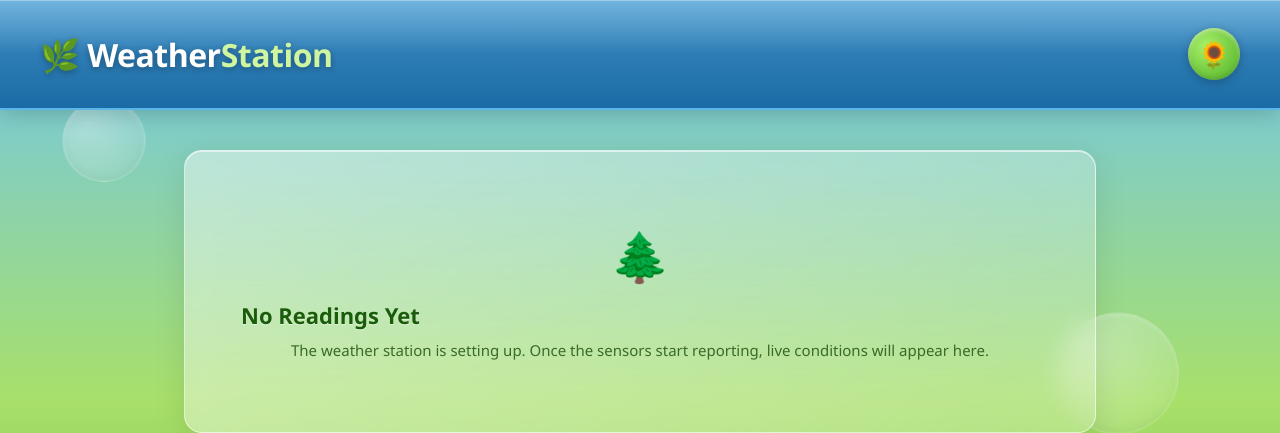
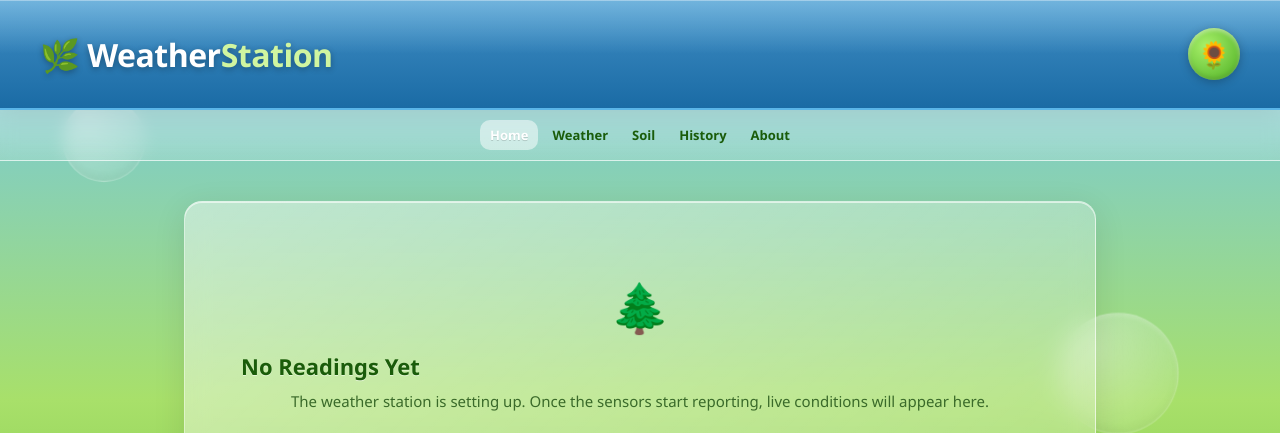
Before and after one commit to cecedabro/weatherstation, a FastAPI app: page / in a window 1280 px wide. Shown: the top 433 px of the page. Run offline with FastAPI, Linux system fonts and the light colour scheme.

Commit message:
T26: Shared navigation (SPEC 10.1): a `<nav aria-label="Main">` in `base.html` linking Home `/`, Weather `/weather`, Soil `/soil`, History `/history`, About `/about`. Each route passes `active` ("home", "weather", …) and that link gets `aria-current="page"`. It must wrap without horizontal scroll at 360 px. Write `tests/test_nav.py` for `/` (all five links, only Home is current).

```diff
--- a/backend/app/static/style.css
+++ b/backend/app/static/style.css
@@ -239,6 +239,45 @@ body {
 @keyframes float {
   0%, 100% { transform: translateY(0) scale(1); }
   50% { transform: translateY(-20px) scale(1.04); }
+}
+
+/* ---- Navigation ---- */
+.nav {
+  background: linear-gradient(180deg, rgba(255, 255, 255, 0.35) 0%, rgba(255, 255, 255, 0.15) 100%);
+  backdrop-filter: blur(8px);
+  -webkit-backdrop-filter: blur(8px);
+  border-bottom: 1px solid var(--color-glass-border);
+  display: flex;
+  flex-wrap: wrap;
+  gap: var(--space-xs);
+  justify-content: center;
+  padding: var(--space-md) var(--space-lg);
+  position: relative;
+  z-index: var(--z-content);
+}
+
+.nav a {
+  display: inline-block;
+  padding: var(--space-sm) var(--space-md);
+  font-size: var(--font-size-label);
+  font-weight: 600;
+  font-family: inherit;
+  color: var(--color-text-strong);
+  text-decoration: none;
+  border-radius: var(--radius-sm);
+  transition: background 0.15s, color 0.15s;
+  white-space: nowrap;
+}
+
+.nav a:hover {
+  background: rgba(255, 255, 255, 0.3);
+  color: #fff;
+}
+
+.nav a[aria-current="page"] {
+  background: rgba(255, 255, 255, 0.5);
+  color: #fff;
+  text-shadow: 0 1px 0 rgba(0, 0, 0, 0.15);
 }
 
 /* ---- Container ---- */
--- a/backend/app/templates/base.html
+++ b/backend/app/templates/base.html
@@ -23,6 +23,14 @@
     <div class="header-logo">{% block header_logo %}&#x1F33B;{% endblock %}</div>
   </header>
 
+  <nav aria-label="Main" class="nav">
+    <a href="/" {% if active == "home" %}aria-current="page"{% endif %}>Home</a>
+    <a href="/weather" {% if active == "weather" %}aria-current="page"{% endif %}>Weather</a>
+    <a href="/soil" {% if active == "soil" %}aria-current="page"{% endif %}>Soil</a>
+    <a href="/history" {% if active == "history" %}aria-current="page"{% endif %}>History</a>
+    <a href="/about" {% if active == "about" %}aria-current="page"{% endif %}>About</a>
+  </nav>
+
   <main class="container">
     {% block content %}{% endblock %}
   </main>
--- a/backend/app/web.py
+++ b/backend/app/web.py
@@ -88,7 +88,41 @@ async def index() -> HTMLResponse:
             soil_nodes=soil_nodes,
             chart_selectors=_selector_links(),
             first_weather_node=first_weather_node,
+            active="home",
+            page_title="Current Conditions",
         )
         return HTMLResponse(content=html)
     finally:
         db.close()
+
+
+@router.get("/weather")
+async def weather_page() -> HTMLResponse:
+    """Render the weather page per SPEC 10.2."""
+    template = _jinja_env.get_template("weather.html")
+    html = template.render(active="weather", page_title="Weather")
+    return HTMLResponse(content=html)
+
+
+@router.get("/soil")
+async def soil_page() -> HTMLResponse:
+    """Render the soil page per SPEC 10.3."""
+    template = _jinja_env.get_template("soil.html")
+    html = template.render(active="soil", page_title="Soil")
+    return HTMLResponse(content=html)
+
+
+@router.get("/history")
+async def history_page() -> HTMLResponse:
+    """Render the history page per SPEC 10.5."""
+    template = _jinja_env.get_template("history.html")
+    html = template.render(active="history", page_title="History")
+    return HTMLResponse(content=html)
+
+
+@router.get("/about")
+async def about_page() -> HTMLResponse:
+    """Render the about page per SPEC 10.8."""
+    template = _jinja_env.get_template("about.html")
+    html = template.render(active="about", page_title="About")
+    return HTMLResponse(content=html)
```
Also changed, not shown: PLAN.md (+1 -1 lines), PROGRESS.md (+8 -0 lines), backend/app/templates/about.html (added, +8 -0 lines), backend/app/templates/history.html (added, +8 -0 lines), backend/app/templates/soil.html (added, +8 -0 lines), backend/app/templates/weather.html (added, +8 -0 lines), backend/tests/test_nav.py (added, +88 -0 lines).
